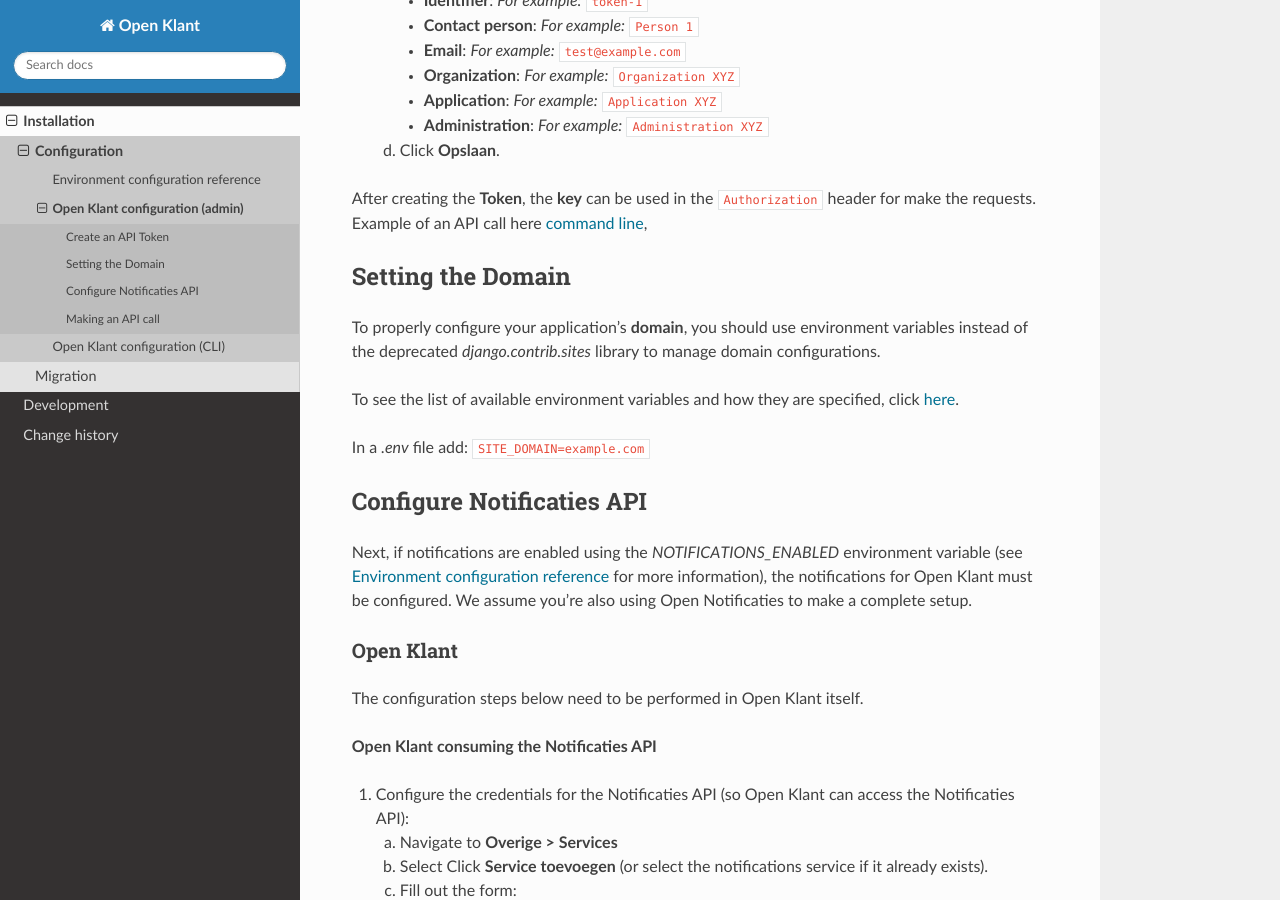
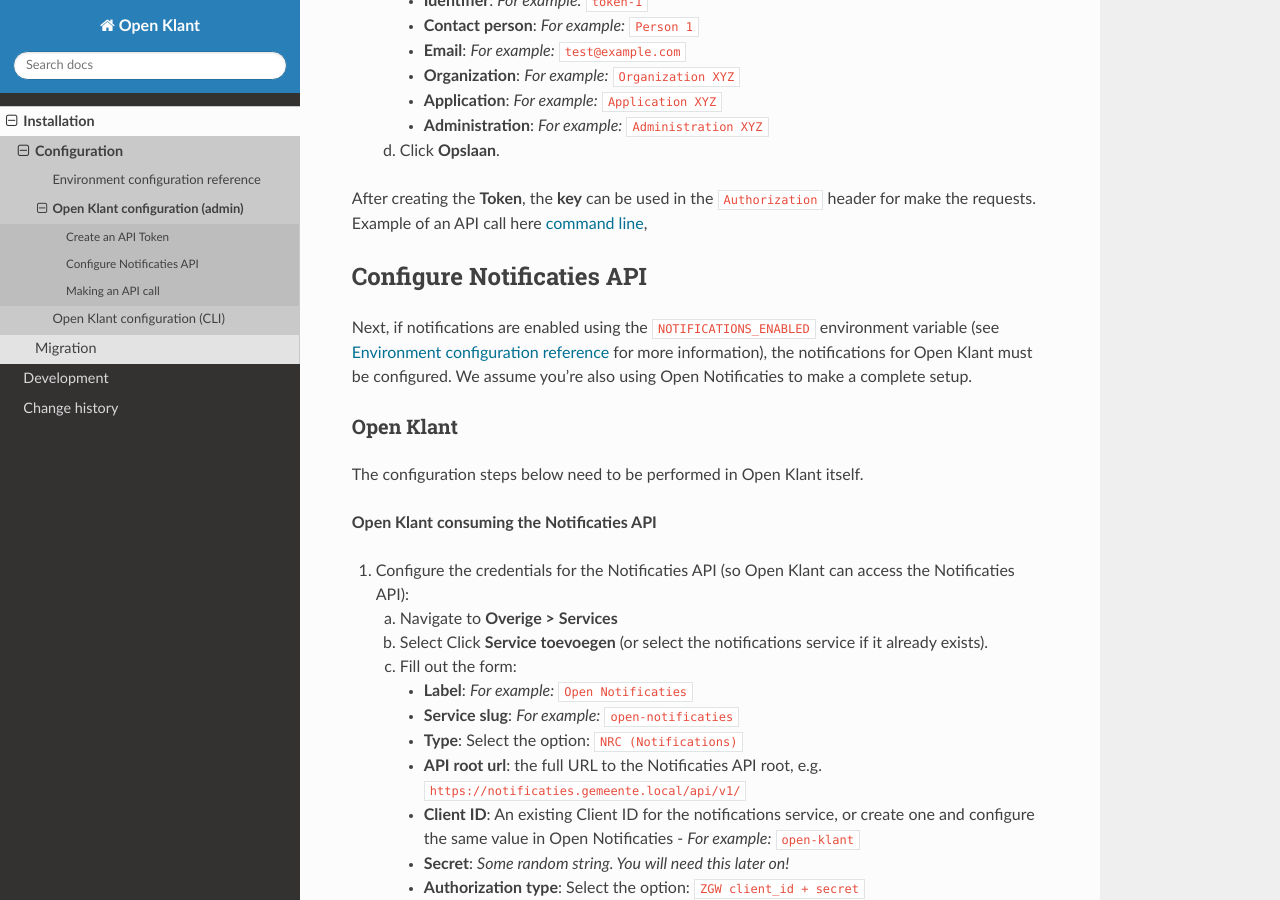
Before and after one commit to maykinmedia/open-klant, a Sphinx documentation site: the page built from docs/installation/config/admin_configuration.rst, in a window 1280 px wide and 900 px high, scrolled down 594 px. Built offline with Sphinx 7.4.7 and the Read the Docs theme 3.1.0, drawn with Linux system fonts in a browser that asks for light colours; some of the changed text lies outside the part shown.

Commit message:
[#355] Fixed docs

```diff
--- a/docs/installation/config/admin_configuration.rst
+++ b/docs/installation/config/admin_configuration.rst
@@ -42,24 +42,12 @@
 After creating the **Token**, the **key** can be used in the ``Authorization`` header for make the requests.
 Example of an API call here :ref:`command line <installation_configuration_api_call>`,
 
-.. _installation_configuration_sites:
-
-Setting the Domain
-==================
-
-To properly configure your application's **domain**, you should use environment variables
-instead of the deprecated `django.contrib.sites` library to manage domain configurations.
-
-To see the list of available environment variables and how they are specified, click :ref:`here <installation_env_config>`.
-
-In a `.env` file add:  ``SITE_DOMAIN=example.com``
-
 .. _installation_configuration_notificaties_api:
 
 Configure Notificaties API
 ==========================
 
-Next, if notifications are enabled using the `NOTIFICATIONS_ENABLED` environment variable
+Next, if notifications are enabled using the ``NOTIFICATIONS_ENABLED`` environment variable
 (see :ref:`installation_env_config` for more information), the notifications for Open Klant must be configured.
 We assume you're also using Open Notificaties to make a complete setup.
 
```
Also changed, not shown: other parts of docs/installation/config/admin_configuration.rst (+7 -0 lines), src/notificaties.md (+3 -3 lines), 2 other files.
